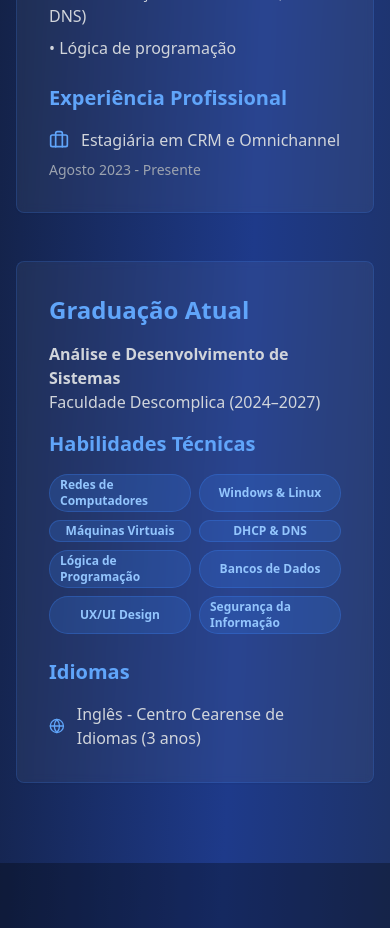
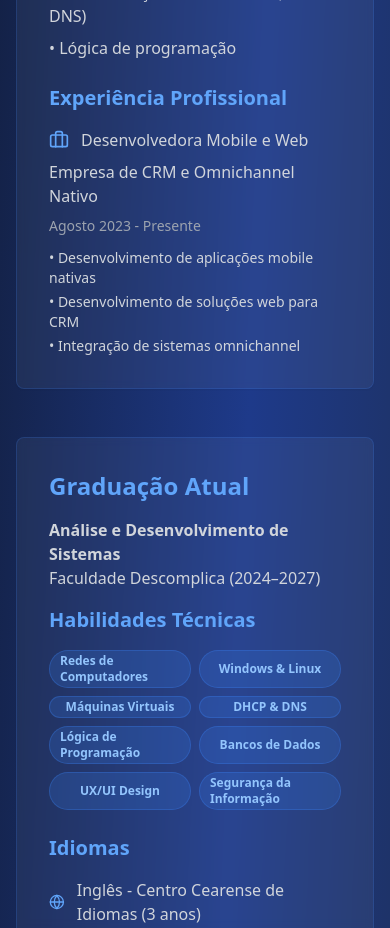
Before and after one commit to JuliaaNasc/julia-nascimento-universe, a React (Vite) app: page / in a window 390 px wide. Shown: the part 2580-3508 px from the top of the page. Built offline with nearby package versions, Linux system fonts and the light colour scheme.

Commit message:
Add professional experience
Update the portfolio with the user's professional experience as a mobile and web developer in a CRM and Omnichannel company.

```diff
--- a/src/pages/Index.tsx
+++ b/src/pages/Index.tsx
@@ -239,9 +239,15 @@ const Index = () => {
                 <h4 className="text-xl font-bold text-blue-400 mb-4">Experiência Profissional</h4>
                 <div className="flex items-center gap-3 mb-2">
                   <Briefcase className="w-5 h-5 text-blue-400" />
-                  <span className="text-gray-300">Estagiária em CRM e Omnichannel</span>
+                  <span className="text-gray-300">Desenvolvedora Mobile e Web</span>
                 </div>
+                <p className="text-gray-300 mb-2">Empresa de CRM e Omnichannel Nativo</p>
                 <p className="text-gray-400 text-sm">Agosto 2023 - Presente</p>
+                <ul className="text-gray-300 space-y-1 mt-3 text-sm">
+                  <li>• Desenvolvimento de aplicações mobile nativas</li>
+                  <li>• Desenvolvimento de soluções web para CRM</li>
+                  <li>• Integração de sistemas omnichannel</li>
+                </ul>
               </CardContent>
             </Card>
 
```
